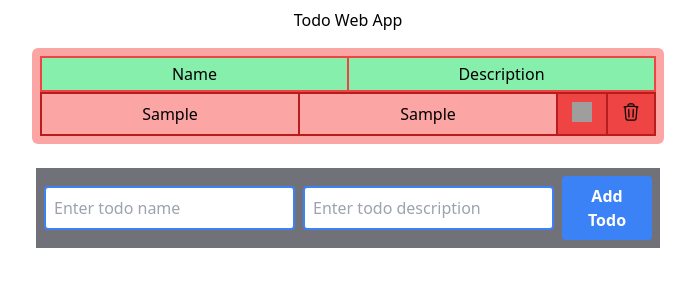
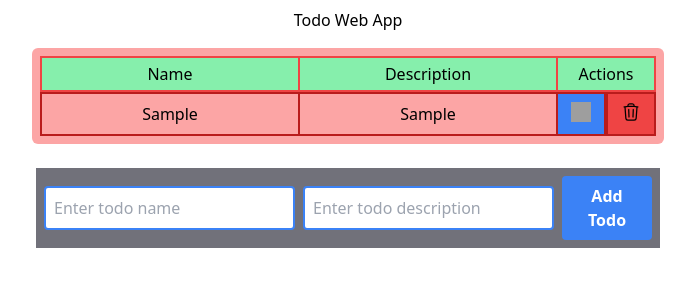
Before and after one commit to shahin-m-hashim/Todo-Web-App, a React (Vite) app: page / in a window 1280 px wide. Both pictures are taken after typing "Sample", "Sample" into the empty fields and a click on the button "Add Todo". Shown: the top 300 px of the page, without its empty margins (292-987 px from the left). Built offline with nearby package versions, Linux system fonts and the light colour scheme; grey boxes are pictures that could not be loaded.

Commit message:
refined dynamic styling with state instead of direct dom manipulation

```diff
--- a/src/App.jsx
+++ b/src/App.jsx
@@ -2,6 +2,7 @@ import "./index.css";
 import TodoList from "./components/Todo/TodoList";
 import AddTodoForm from "./components/Todo/AddTodoForm";
 import { TodoProvider } from "./contexts/TodoProvider";
+import TodoError from "./components/Todo/TodoError";
 
 function App() {
   return (
@@ -10,6 +11,7 @@ function App() {
       <TodoProvider>
         <TodoList />
         <AddTodoForm />
+        <TodoError />
       </TodoProvider>
     </div>
   );
--- a/src/components/Todo/AddTodoForm.jsx
+++ b/src/components/Todo/AddTodoForm.jsx
@@ -1,18 +1,15 @@
+import { useRef } from "react";
 import useTodo from "../../hooks/useTodo";
-import { useContext, useRef } from "react";
-import TodoContext from "../../contexts/TodoProvider";
 
 export default function AddTodoForm() {
   const nameInputRef = useRef();
   const descInputRef = useRef();
-
   const { handleAddTodo } = useTodo();
-  const { errorRef } = useContext(TodoContext);
 
   return (
     <>
       <div className="flex items-center justify-center p-2">
-        <div className="flex items-center justify-center w-1/2 gap-2 p-2 bg-zinc-500">
+        <div className="flex items-center justify-center lg:w-1/2 gap-2 p-2 bg-zinc-500">
           <input
             type="text"
             ref={nameInputRef}
@@ -26,19 +23,13 @@ export default function AddTodoForm() {
             placeholder="Enter todo description"
           />
           <button
-            onClick={() => handleAddTodo(nameInputRef, descInputRef, errorRef)}
+            onClick={() => handleAddTodo(nameInputRef, descInputRef)}
             className="px-4 py-2 font-bold text-white bg-blue-500 rounded hover:bg-blue-700"
           >
             Add Todo
           </button>
         </div>
       </div>
-      <p
-        ref={errorRef}
-        className="hidden text-2xl font-semibold text-center text-red-500"
-      >
-        Invalid Inputs
-      </p>
     </>
   );
 }
--- a/src/components/Todo/EditTodoForm.jsx
+++ b/src/components/Todo/EditTodoForm.jsx
@@ -1,16 +1,19 @@
 /* eslint-disable react/prop-types */
-export default function EditTodoForm({ newTodoNameRef, newTodoDescRef }) {
+export default function EditTodoForm({
+  newTodoNameInputRef,
+  newTodoDescInputRef,
+}) {
   return (
     <>
       <input
         type="text"
-        ref={newTodoNameRef}
+        ref={newTodoNameInputRef}
         className="flex-1 p-2 border-2 border-blue-500 rounded"
         placeholder="Enter new name"
       />
       <input
         type="text"
-        ref={newTodoDescRef}
+        ref={newTodoDescInputRef}
         className="flex-1 p-2 border-2 border-blue-500 rounded"
         placeholder="Enter new description"
       />
--- /dev/null
+++ b/src/components/Todo/TodoError.jsx
@@ -0,0 +1,15 @@
+import { useContext } from "react";
+import TodoContext from "../../contexts/TodoProvider";
+
+export default function TodoError() {
+  const { todoErrorRef } = useContext(TodoContext);
+
+  return (
+    <p
+      ref={todoErrorRef}
+      className="hidden text-2xl font-semibold text-center text-red-500"
+    >
+      Invalid Inputs
+    </p>
+  );
+}
--- a/src/components/Todo/TodoList.jsx
+++ b/src/components/Todo/TodoList.jsx
@@ -6,13 +6,16 @@ export default function TodoList() {
   const { todos } = useContext(TodoContext);
 
   return (
-    <div className="w-1/2 h-auto p-2 mx-auto my-4 bg-red-300 rounded-md">
-      <div className="flex">
-        <div className="flex-1 p-1 text-center bg-green-300 border-2 border-r-0 border-red-500">
+    <div className="w-1/2 p-2 mx-auto my-4 bg-red-300 rounded-md">
+      <div className="grid grid-cols-[1fr,1fr,100px]">
+        <div className="p-1 text-center bg-green-300 border-2 border-r-0 border-red-500">
           Name
         </div>
-        <div className="flex-1 p-1 text-center bg-green-300 border-2 border-red-500">
+        <div className="p-1 text-center bg-green-300 border-2 border-r-0 border-red-500">
           Description
+        </div>
+        <div className="p-1 text-center bg-green-300 border-2 border-red-500">
+          Actions
         </div>
       </div>
       {todos.length ? (
--- a/src/components/Todo/TodoRow.jsx
+++ b/src/components/Todo/TodoRow.jsx
@@ -2,29 +2,24 @@
 import useTodo from "../../hooks/useTodo";
 import EditTodoForm from "./EditTodoForm";
 import editIcon from "../../assets/icons/edit.svg";
-import { useEffect, useRef, useState } from "react";
+import TodoContext from "../../contexts/TodoProvider";
 import deleteIcon from "../../assets/icons/delete.svg";
 import cancelIcon from "../../assets/icons/cancel.svg";
+import { useContext, useEffect, useRef, useState } from "react";
 
 export default function TodoRow({ id, name, description }) {
   const todoRowRef = useRef();
-  const newTodoNameRef = useRef();
-  const newTodoDescRef = useRef();
+  const newTodoNameInputRef = useRef();
+  const newTodoDescInputRef = useRef();
+  const { todoErrorRef } = useContext(TodoContext);
 
   const [isEditing, setIsEditing] = useState(false);
   const { handleUpdateTodo, handleDeleteTodo } = useTodo();
 
   useEffect(() => {
     if (isEditing) {
-      todoRowRef.current.children[2].style.display = "none";
-      todoRowRef.current.children[3].style.display = "none";
-      todoRowRef.current.children[4].style.display = "flex";
-      todoRowRef.current.children[5].style.display = "flex";
-    } else {
-      todoRowRef.current.children[2].style.display = "flex";
-      todoRowRef.current.children[3].style.display = "flex";
-      todoRowRef.current.children[4].style.display = "none";
-      todoRowRef.current.children[5].style.display = "none";
+      newTodoNameInputRef.current.value = name;
+      newTodoDescInputRef.current.value = description;
     }
   }, [isEditing]);
 
@@ -45,33 +40,55 @@ export default function TodoRow({ id, name, description }) {
           </div>
         </>
       ) : (
-        EditTodoForm({ newTodoNameRef, newTodoDescRef })
+        <EditTodoForm
+          newTodoNameInputRef={newTodoNameInputRef}
+          newTodoDescInputRef={newTodoDescInputRef}
+        />
       )}
       <div
         onClick={() => setIsEditing(!isEditing)}
-        className="justify-center p-2 bg-red-500 border-2 border-r-0 border-red-700 cursor-pointer"
+        className={
+          isEditing
+            ? "hidden"
+            : "flex justify-center p-2 bg-blue-500 border-2 border-red-700 cursor-pointer"
+        }
       >
         <img src={editIcon} alt="edit-todo" className="size-5" />
       </div>
       <div
         onClick={() => handleDeleteTodo(id)}
-        className="justify-center p-2 bg-red-500 border-2 border-red-700 cursor-pointer"
+        className={
+          isEditing
+            ? "hidden"
+            : "flex justify-center p-2 bg-red-500 border-2 border-red-700 cursor-pointer"
+        }
       >
         <img src={deleteIcon} alt="delete-todo" className="size-5" />
       </div>
       <div
+        className={
+          isEditing
+            ? "flex justify-center p-2 bg-green-500 border-2 border-red-700 cursor-pointer"
+            : "hidden"
+        }
         onClick={() => {
-          if (handleUpdateTodo(id, newTodoNameRef, newTodoDescRef)) {
+          if (handleUpdateTodo(id, newTodoNameInputRef, newTodoDescInputRef)) {
             setIsEditing(!isEditing);
           }
         }}
-        className="justify-center p-2 bg-green-500 border-2 border-red-700 cursor-pointer"
       >
         Save
       </div>
       <div
-        onClick={() => setIsEditing(!isEditing)}
-        className="justify-center p-2 bg-red-500 border-2 border-red-700 cursor-pointer"
+        onClick={() => {
+          setIsEditing(!isEditing);
+          todoErrorRef.current.classList.add("hidden");
+        }}
+        className={
+          isEditing
+            ? "flex justify-center p-2 bg-red-500 border-2 border-red-700 cursor-pointer"
+            : "hidden"
+        }
       >
         <img src={cancelIcon} alt="cancel-todo" className="size-5" />
       </div>
--- a/src/contexts/TodoProvider.jsx
+++ b/src/contexts/TodoProvider.jsx
@@ -4,7 +4,7 @@ import { createContext, useEffect, useRef, useState } from "react";
 const TodoContext = createContext();
 
 export const TodoProvider = ({ children }) => {
-  const errorRef = useRef();
+  const todoErrorRef = useRef();
   const [todos, setTodos] = useState([]);
 
   useEffect(() => console.log(todos), [todos]);
@@ -26,7 +26,7 @@ export const TodoProvider = ({ children }) => {
 
   return (
     <TodoContext.Provider
-      value={{ todos, errorRef, addTodo, deleteTodo, updateTodo }}
+      value={{ todos, todoErrorRef, addTodo, deleteTodo, updateTodo }}
     >
       {children}
     </TodoContext.Provider>
--- a/src/hooks/useTodo.jsx
+++ b/src/hooks/useTodo.jsx
@@ -2,12 +2,13 @@ import { useContext } from "react";
 import TodoContext from "../contexts/TodoProvider";
 
 const useTodo = () => {
-  const { addTodo, deleteTodo, updateTodo, errorRef } = useContext(TodoContext);
+  const { addTodo, deleteTodo, updateTodo, todoErrorRef } =
+    useContext(TodoContext);
 
   const handleAddTodo = (nameInputRef, descInputRef) => {
     {
       if (!nameInputRef.current.value || !descInputRef.current.value) {
-        errorRef.current.classList.remove("hidden");
+        todoErrorRef.current.classList.remove("hidden");
         return;
       }
 
@@ -20,7 +21,7 @@ const useTodo = () => {
       nameInputRef.current.value = "";
       descInputRef.current.value = "";
 
-      errorRef.current.classList.add("hidden");
+      todoErrorRef.current.classList.add("hidden");
     }
   };
 
@@ -31,14 +32,14 @@ const useTodo = () => {
     const newDesc = newTodoDescRef.current.value;
 
     if (!newName || !newDesc) {
-      errorRef.current.classList.remove("hidden");
+      todoErrorRef.current.classList.remove("hidden");
       return false;
     }
 
     updateTodo(id, newName, newDesc);
     newTodoNameRef.current.value = "";
     newTodoDescRef.current.value = "";
-    errorRef.current.classList.add("hidden");
+    todoErrorRef.current.classList.add("hidden");
     return true;
   };
 
```
